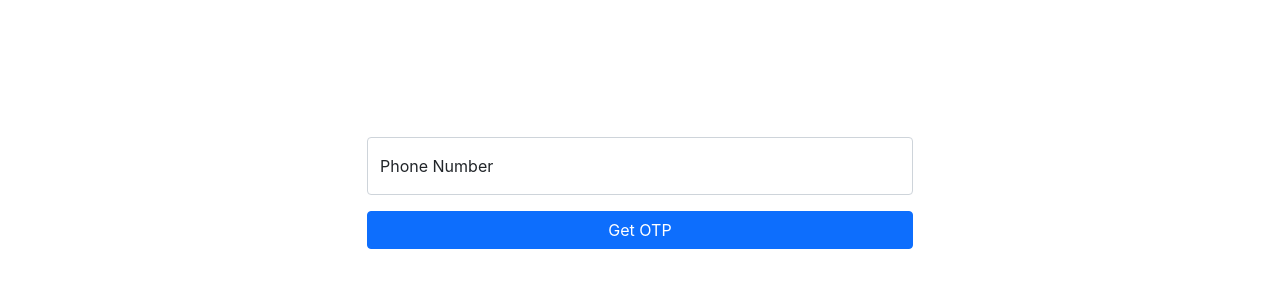
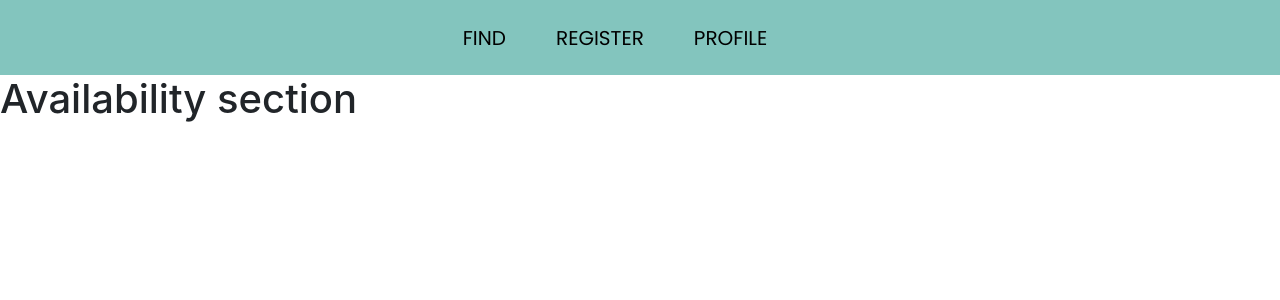
Before and after one commit to abhinavvsinhaa/VAC-19, a React (Create React App) app in the folder frontend/: page / in a window 1280 px wide. Shown: the top 300 px of the page. Built offline with nearby package versions, Linux system fonts and the light colour scheme.

Commit message:
added navigation bar

```diff
--- a/frontend/package.json
+++ b/frontend/package.json
@@ -9,6 +9,7 @@
     "firebase": "^8.6.8",
     "react": "^17.0.2",
     "react-dom": "^17.0.2",
+    "react-router-dom": "^5.2.0",
     "react-scripts": "4.0.3",
     "web-vitals": "^1.0.1"
   },
--- a/frontend/src/App.css
+++ /dev/null
@@ -1,38 +0,0 @@
-.App {
-  text-align: center;
-}
-
-.App-logo {
-  height: 40vmin;
-  pointer-events: none;
-}
-
-@media (prefers-reduced-motion: no-preference) {
-  .App-logo {
-    animation: App-logo-spin infinite 20s linear;
-  }
-}
-
-.App-header {
-  background-color: #282c34;
-  min-height: 100vh;
-  display: flex;
-  flex-direction: column;
-  align-items: center;
-  justify-content: center;
-  font-size: calc(10px + 2vmin);
-  color: white;
-}
-
-.App-link {
-  color: #61dafb;
-}
-
-@keyframes App-logo-spin {
-  from {
-    transform: rotate(0deg);
-  }
-  to {
-    transform: rotate(360deg);
-  }
-}
--- a/frontend/src/App.js
+++ b/frontend/src/App.js
@@ -1,14 +1,23 @@
 import React from 'react';
-import './App.css';
-import Login from './components/login';
+import Navbar from './components/navbar';
+import Available from './components/available';
+import Register from './components/register';
+import Profile from './components/profile';
+import { BrowserRouter, Switch, Route } from 'react-router-dom';
 
 class App extends React.Component {
 
   render() {
     return(
-      <div>
-        <Login />
-      </div>
+      <BrowserRouter>
+        <Navbar />
+
+        <Switch>
+          <Route exact path = '/' component = {Available}/>
+          <Route path = '/register' component = {Register}/>
+          <Route path = '/profile' component = {Profile}/>
+        </Switch>
+      </BrowserRouter>
     );
   }
 }
--- /dev/null
+++ b/frontend/src/components/available.js
@@ -0,0 +1,11 @@
+import React from 'react';
+
+const Availabile = () => {
+    return(
+        <>
+            <h1>Availability section</h1>
+        </>
+    );
+}
+
+export default Availabile;
--- /dev/null
+++ b/frontend/src/components/navbar.js
@@ -0,0 +1,27 @@
+import React from 'react';
+import '../styles/navbar.css';
+import { NavLink, BrowserRouter } from 'react-router-dom';
+
+const Navbar = () => {
+    return(
+        <BrowserRouter>
+        <nav className="navbar navbar-expand-lg navbar-custom bg-custom">
+            <div className="collapse navbar-collapse justify-content-center" id="navbarNav">
+                <ul className="nav ">
+                <li className="nav-item active">
+                    <a href = '/' id='navlink'>Find</a>
+                </li>
+                <li className="nav-item">
+                    <a href="/register" id='navlink'>Register</a>
+                </li>
+                <li className="nav-item">
+                    <a href="/profile" id='navlink'>Profile</a>
+                </li>
+                </ul>
+            </div>
+        </nav>
+        </BrowserRouter>
+    );
+}
+
+export default Navbar;
--- /dev/null
+++ b/frontend/src/components/profile.js
@@ -0,0 +1,11 @@
+import React from 'react';
+
+const Profile = () => {
+    return(
+        <>
+            <h1>Profile</h1>
+        </>
+    );
+}
+
+export default Profile;
--- /dev/null
+++ b/frontend/src/components/register.js
@@ -0,0 +1,11 @@
+import React from 'react';
+
+const Register = () => {
+    return(
+        <>
+            <h1>Register</h1>
+        </>
+    );
+}
+
+export default Register;
--- /dev/null
+++ b/frontend/src/styles/navbar.css
@@ -0,0 +1,18 @@
+@import url("https://fonts.googleapis.com/css2?family=Poppins:wght@300;400;500;700&display=swap");
+
+nav {
+  height: 75px;
+}
+
+.bg-custom {
+  background-color: #83c5be;
+}
+
+#navlink {
+  text-decoration: none;
+  color: black;
+  font-family: "Poppins", sans-serif;
+  margin-right: 50px;
+  font-size: 20px;
+  text-transform: uppercase;
+}
```
Also changed, not shown: 1 other file (tests, documents, lock files or other folders).
